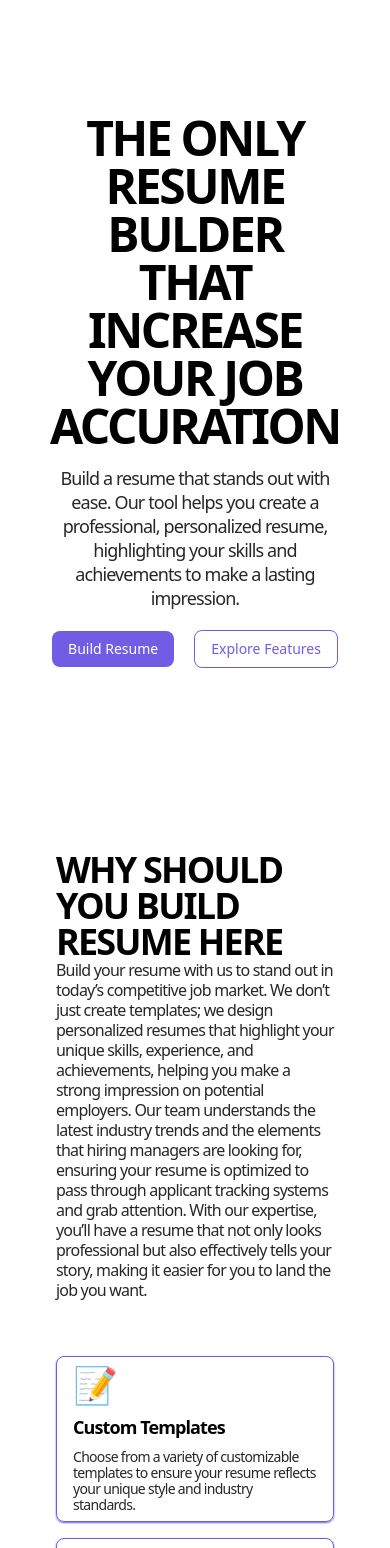
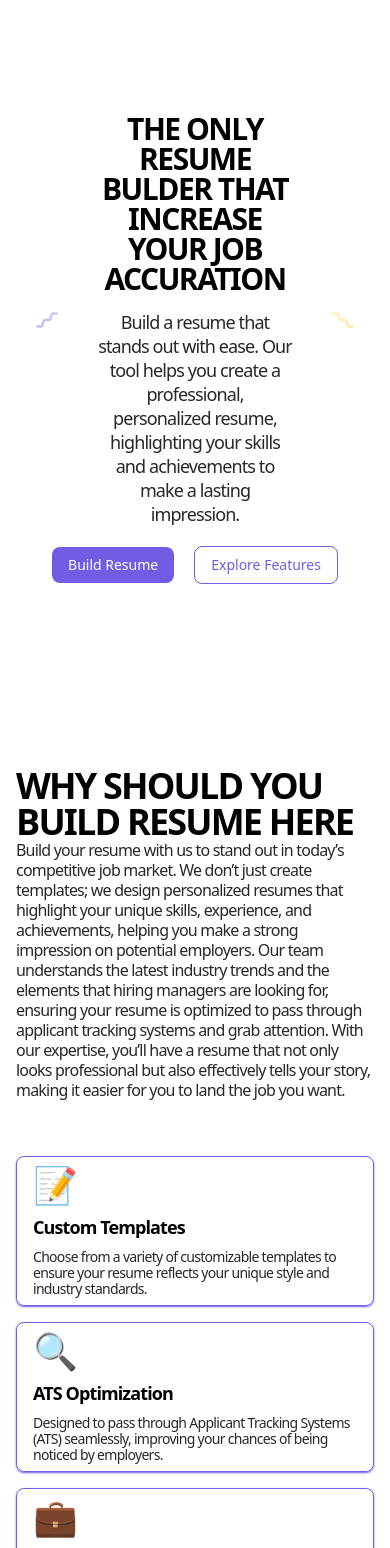
Before and after one commit to nomanhaider99/snappacv-resume-builder, a Next.js app: page / in a window 390 px wide. Shown: the part 60-1608 px from the top of the page. Built offline with nearby package versions, Linux system fonts and the light colour scheme.

Commit message:
design changes

```diff
--- a/components/widgets/Features.tsx
+++ b/components/widgets/Features.tsx
@@ -4,7 +4,7 @@ import FeatureCard from '../ui/FeatureCard'
 
 const Features = () => {
   return (
-    <div className='w-full px-14 py-10 flex flex-col gap-14'>
+    <div className='w-full md:px-14 px-4 py-10 flex flex-col gap-14'>
         {/* Headings */}
         <div className='w-full flex flex-col md:flex-row justify-between items-center'>
             {/* Right */}
--- a/components/widgets/Hero.tsx
+++ b/components/widgets/Hero.tsx
@@ -21,7 +21,7 @@ const Hero = () => {
             {/* Texts */}
             <div className='flex flex-col items-center gap-4'>
                 {/* Heading */}
-                <div className='uppercase text-5xl text-center leading-none font-extrabold text-black tracking-tighter'>The Only Resume Bulder that increase your job accuration</div>
+                <div className='uppercase md:text-5xl text-3xl text-center leading-none font-extrabold text-black tracking-tighter'>The Only Resume Bulder that increase your job accuration</div>
                 {/* para */}
                 <div className='text-lg text-zinc-800 text-center tracking-tighter leading-6 md:w-1/2 w-full'>Build a resume that stands out with ease. Our tool helps you create a professional, personalized resume, highlighting your skills and achievements to make a lasting impression.</div>
             </div>
```
